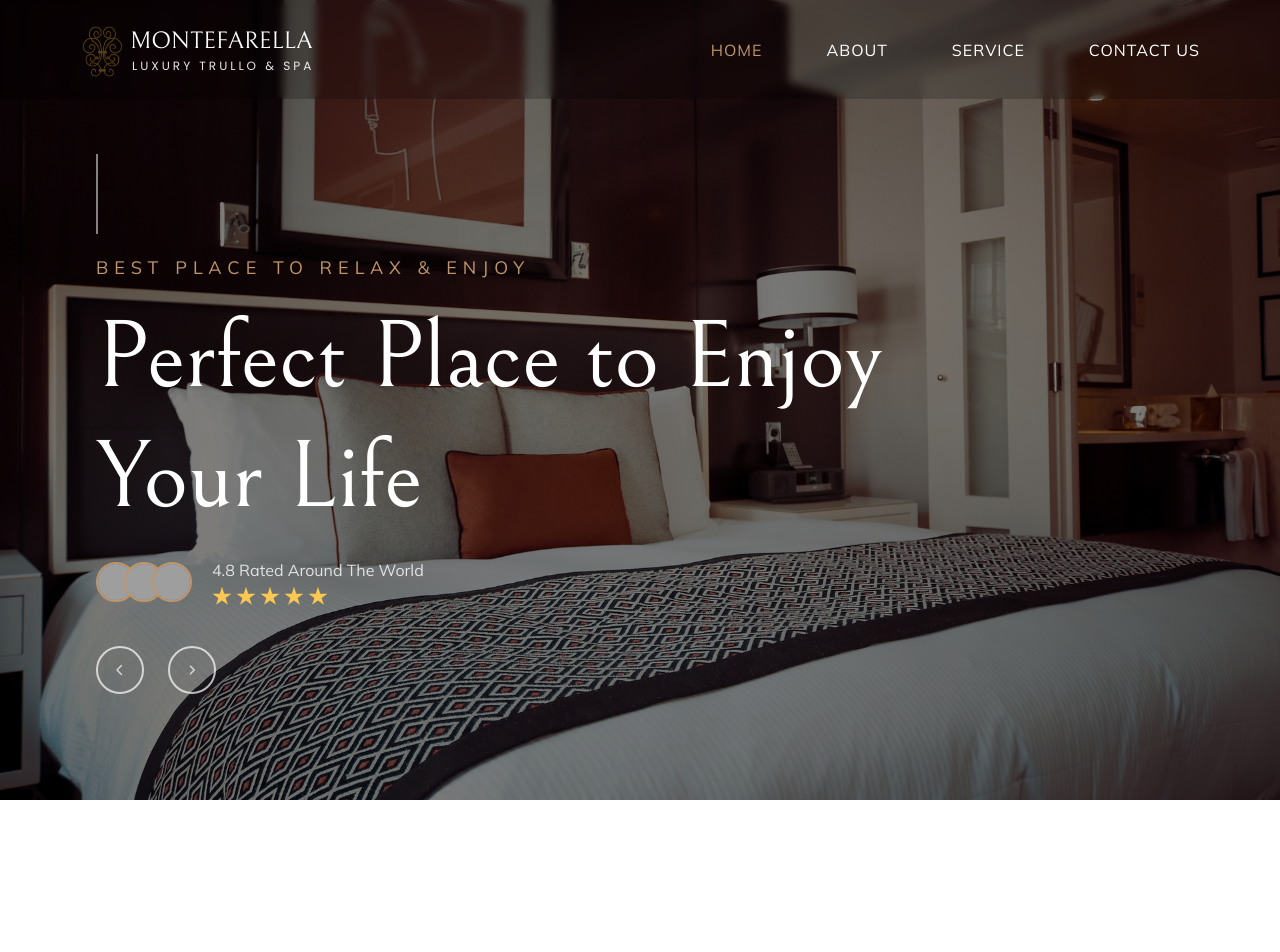
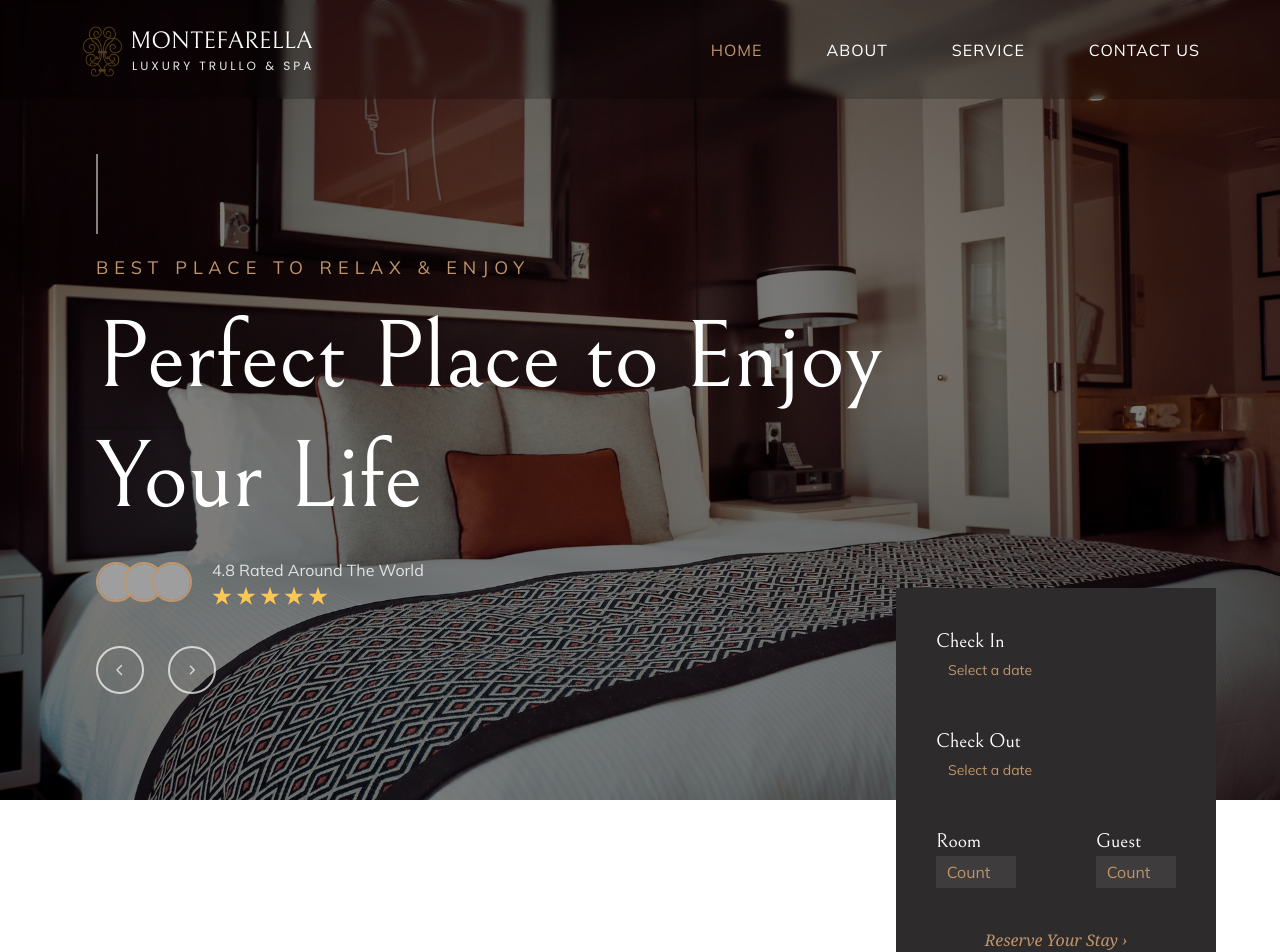
Before and after one commit to pravesh-dev/Montefarella, a React (Vite) app: page / in a window 1280 px wide. Shown: the top 952 px of the page. Built offline with nearby package versions, Linux system fonts and the light colour scheme; grey boxes are pictures that could not be loaded.

Commit message:
completed hero section

```diff
--- a/src/Components/Header.jsx
+++ b/src/Components/Header.jsx
@@ -4,7 +4,7 @@ import { Link } from 'react-router-dom';
 import { HiOutlineMenuAlt3 } from "react-icons/hi";
 
 function Header() {
-  const [isMenuOpen, setIsMenuOpen] = useState(true)
+  const [isMenuOpen, setIsMenuOpen] = useState(false)
   return (
     <div>
       <header class="w-full flex justify-between items-center py-5 px-2 md:px-10 lg:px-20 fixed top-0 left-0 bg-black/20 backdrop-blur-sm z-[99] text-white">
@@ -19,24 +19,24 @@ function Header() {
         </div>
         <nav class={`flex flex-col md:flex-row bg-neutral-900 md:bg-transparent w-80 py-20 gap-5 items-center fixed top-0 h-screen md:static md:w-auto md:gap-6 lg:gap-16 md:h-auto md:py-0 ${isMenuOpen ? 'left-0' : '-left-full'} duration-150 font-poppins z-[99]`}>
           <Link
-            class="w-full py-3 bg-[#c095691b] text-center nav_items active hover:text-[#C09569] text-[#C09569] tracking-[1px] border-b-2 border-[#c09569] md:w-auto md:py-0 md:bg-transparent md:border-none"
+            class="w-full py-3 bg-[#c095691b] text-center nav_items active hover:text-primary text-primary tracking-[1px] border-b-2 border-primary md:w-auto md:py-0 md:bg-transparent md:border-none"
             to="/"
           >
             HOME
           </Link>
           <Link
-            class="w-full py-3 bg-[#c095691b] text-center nav_items hover:text-[#C09569] tracking-[1px] border-b-2 border-[#c09569] md:w-auto md:py-0 md:bg-transparent md:border-none"
+            class="w-full py-3 bg-[#c095691b] text-center nav_items hover:text-primary tracking-[1px] border-b-2 border-primary md:w-auto md:py-0 md:bg-transparent md:border-none"
             to="/about"
           >
             ABOUT
           </Link>
           <Link
-            class="w-full py-3 bg-[#c095691b] text-center nav_items hover:text-[#C09569] tracking-[1px] border-b-2 border-[#c09569] md:w-auto md:py-0 md:bg-transparent md:border-none"
+            class="w-full py-3 bg-[#c095691b] text-center nav_items hover:text-primary tracking-[1px] border-b-2 border-primary md:w-auto md:py-0 md:bg-transparent md:border-none"
             to="/service"
           >
             SERVICE
           </Link>
-          <Link class="w-full py-3 bg-[#c095691b] text-center nav_items hover:text-[#C09569] tracking-[1px] border-b-2 border-[#c09569] md:w-auto md:py-0 md:bg-transparent md:border-none" to="/contact">
+          <Link class="w-full py-3 bg-[#c095691b] text-center nav_items hover:text-primary tracking-[1px] border-b-2 border-primary md:w-auto md:py-0 md:bg-transparent md:border-none" to="/contact">
             CONTACT US
           </Link>
           <button className='absolute top-3 right-3 text-lg w-10 h-10 rounded-md bg-red-600 text-white md:hidden' onClick={() => setIsMenuOpen(false)}>X</button>
--- a/src/Components/Landing/DatePicker.jsx
+++ b/src/Components/Landing/DatePicker.jsx
@@ -13,13 +13,14 @@ function DatePicker() {
   const [date, setDate] = useState();
 
   return (
-    <div className="p-24">
+    <div className="w-full relative">
       <Popover placement="bottom">
         <PopoverHandler>
           <Input
-            label="Select a Date"
             onChange={() => null}
             value={date ? format(date, "PPP") : ""}
+            className="font-poppins py-1 bg-[#3e3c3d] text-primary placeholder:text-primary border-none"
+            placeholder="Select a date"
           />
         </PopoverHandler>
         <PopoverContent>
@@ -28,7 +29,7 @@ function DatePicker() {
             selected={date}
             onSelect={setDate}
             showOutsideDays
-            className="border-0"
+            className="border-0 p-1"
             classNames={{
               caption: "flex justify-center py-2 mb-4 relative items-center",
               caption_label: "text-sm font-medium text-gray-900",
--- a/src/Components/Landing/Hero.jsx
+++ b/src/Components/Landing/Hero.jsx
@@ -3,6 +3,7 @@ import bgImage from '../../assets/Landing_page_imgs/bg-img.jpg'
 import star from '../../assets/Landing_page_imgs/star.svg';
 import { FaChevronLeft } from "react-icons/fa6";
 import { FaAngleRight } from "react-icons/fa6";
+import HotelBook from './HotelBook';
 
 function Hero() {
   return (
@@ -16,7 +17,7 @@ function Hero() {
         className="absolute inset-0 flex flex-col justify-center items-start px-3 md:px-10 lg:px-24 bg-black/50"
       >
         <span className="w-[2px] h-20 bg-white/50 md:mt-12 mb-10 md:mb-5"></span>
-        <p className="text-[#C09569] text-xs md:text-lg tracking-widest md:tracking-[6px] font-poppins mb-4">
+        <p className="text-primary text-xs md:text-lg tracking-widest md:tracking-[6px] font-poppins mb-4">
           BEST PLACE TO RELAX &amp; ENJOY
         </p>
         <h1 className="text-[2.2rem] md:text-[4rem] lg:text-[6rem] font-thin leading-tight mb-5 font-bellefair text-white">
@@ -25,21 +26,21 @@ function Hero() {
         <div className="flex items-center mb-10">
           <img
             alt="Reviewer 1"
-            className="w-10 h-10 rounded-full border-2 border-[#C09569] -mr-3"
+            className="w-10 h-10 rounded-full border-2 border-primary -mr-3"
             height="40"
             src="https://storage.googleapis.com/a1aa/image/FoS7fjUtcMXjECupS8BqUlgDDY0tna0oGFIJB26uhEYFCLeTA.jpg"
             width="40"
           />
           <img
             alt="Reviewer 2"
-            className="w-10 h-10 rounded-full border-2 border-[#C09569] -mr-3"
+            className="w-10 h-10 rounded-full border-2 border-primary -mr-3"
             height="40"
             src="https://storage.googleapis.com/a1aa/image/Wjf3Je0hJSilq0gVwIUjnCtfQD4YAdlN7jhmyRqWMEYQIs4nA.jpg"
             width="40"
           />
           <img
             alt="Reviewer 3"
-            className="w-10 h-10 rounded-full border-2 border-[#C09569]"
+            className="w-10 h-10 rounded-full border-2 border-primary"
             height="40"
             src="https://storage.googleapis.com/a1aa/image/PML4JiBUtrLgKlnKhj2t3Gzb1vXxch6wcPyHnQhaTW9AhFfJA.jpg"
             width="40"
@@ -68,6 +69,7 @@ function Hero() {
           </button>
         </div>
       </div>
+      <HotelBook/>
     </div>
   )
 }
--- a/src/Components/Landing/HotelBook.jsx
+++ b/src/Components/Landing/HotelBook.jsx
@@ -1,9 +1,24 @@
 import React from 'react'
+import DatePicker from './DatePicker'
 
 function HotelBook() {
   return (
-    <div>
-
+    <div className='w-64 bg-[#2e2b2c] p-5 absolute left-1/2 -bottom-48 -translate-x-1/2 text-white md:left-[70%] md:translate-x-0 lg:w-80 lg:p-10'>
+      <h2 className='font-bellefair text-base lg:text-xl'>Check In</h2>
+      <DatePicker />
+      <h2 className='font-bellefair text-base lg:text-xl mt-4 lg:mt-8'>Check Out</h2>
+      <DatePicker />
+      <div className='flex justify-between mt-4 lg:mt-8'>
+      <div>
+      <h2 className='font-bellefair text-base lg:text-xl'>Room</h2>
+      <input type="number" className='bg-[#3e3c3d] text-primary font-poppins w-20 h-8 text-center placeholder:text-primary border-none outline-none' placeholder='Count'  />
+      </div>
+      <div>
+      <h2 className='font-bellefair text-base lg:text-xl'>Guest</h2>
+      <input type="number" className='bg-[#3e3c3d] text-primary font-poppins w-20 h-8 text-center placeholder:text-primary border-none outline-none' placeholder='Count'  />
+      </div>
+      </div>
+      <button className='font-serif italic text-primary text-sm lg:text-base mt-6 lg:mt-10 w-full text-center'>Reserve Your Stay ›</button>
     </div>
   )
 }
```
